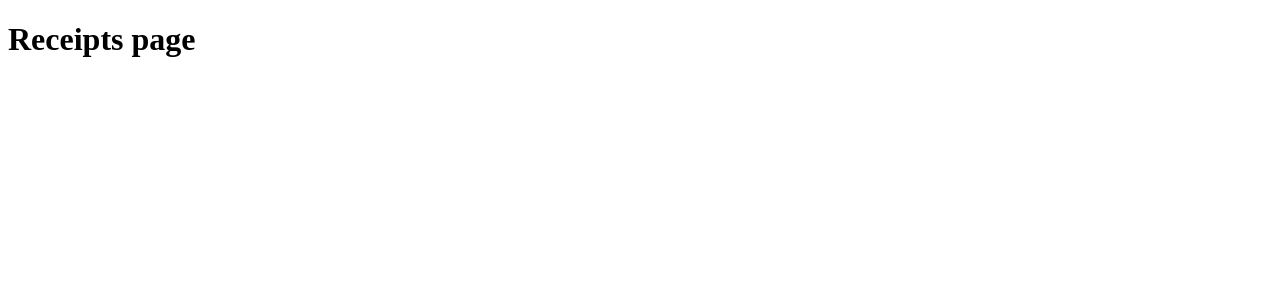
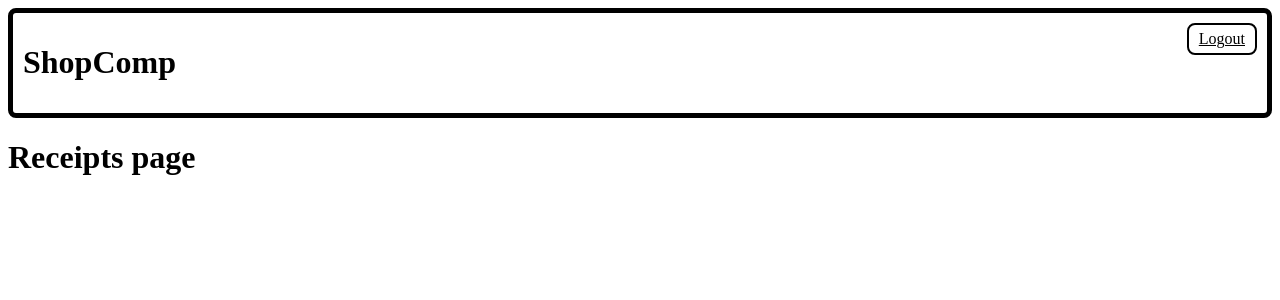
Before and after one commit to Software-Engineering-Kappa/shopcomp-frontend, a Next.js app: page /receipts in a window 1280 px wide. Shown: the top 300 px of the page. Built offline with nearby package versions, Linux system fonts and the light colour scheme.

Commit message:
made the header.tsx file and added to each page

```diff
--- a/src/app/dashboard/page.tsx
+++ b/src/app/dashboard/page.tsx
@@ -3,6 +3,7 @@
 import styles from "./page.module.css"
 import React from "react"
 import Link from "next/link"
+import Header from "../header"
 
 export default function DashboardPage() {
   const [redraw, forceRedraw] = React.useState(0)
@@ -17,10 +18,7 @@ export default function DashboardPage() {
     <div>
       <main>
         <h4 className={styles.pageHeader}>Dashboard page</h4>
-        <div className={styles.header}>
-          <Link href="/dashboard" className={styles.shopCompTitle}><h1>ShopComp</h1></Link>
-          <Link href="/" className={styles.logoutButton}>Logout</Link>
-        </div>
+        <Header />
         <h4 className={styles.sectionHeader}>Highlight Statistics</h4>
         <div className={styles.statsContainer}>
           <div className={styles.statItem}>
--- /dev/null
+++ b/src/app/header.module.css
@@ -0,0 +1,31 @@
+.header {
+    display: flex;
+    /* flex-direction: row; */
+    justify-content: space-between;
+    border-radius: 8px;
+    align-items: flex-start;
+    padding: 10px;
+    border: 5px solid black;
+  }
+
+  .shopCompTitle {
+    cursor: pointer;
+    text-decoration: none;
+    color: inherit;
+  }
+
+  .logoutButton {
+    margin-top: 0;
+    padding: 5px 10px;
+    text-decoration: underline;
+    text-decoration-thickness: 1px;
+    border: 2px solid black;
+    border-radius: 8px;
+    cursor: pointer;
+    display: inline-block;
+    color: inherit;
+  }
+
+  .logoutButton:hover {
+    background-color: #ffc0c0;
+  }
--- a/src/app/header.tsx
+++ b/src/app/header.tsx
@@ -0,0 +1,11 @@
+import Link from "next/link";
+import styles from "./header.module.css";
+
+export default function Header() {
+    return (
+        <div className={styles.header}>
+            <Link href="/dashboard" className={styles.shopCompTitle}><h1>ShopComp</h1></Link>
+            <Link href="/" className={styles.logoutButton}>Logout</Link>
+        </div>
+    )
+}
--- a/src/app/purchases/page.tsx
+++ b/src/app/purchases/page.tsx
@@ -2,12 +2,14 @@
 
 import styles from "./page.module.css"
 import React from "react"
+import Header from "../header"
 
 
 export default function PurchasesPage() {
   return (
     <div>
       <main>
+        <Header />
         <h1>Stores page</h1>
       </main>
     </div>
--- a/src/app/receipts/page.tsx
+++ b/src/app/receipts/page.tsx
@@ -2,12 +2,14 @@
 
 import styles from "./page.module.css"
 import React from "react"
+import Header from "../header"
 
 
 export default function ReceiptsPage() {
   return (
     <div>
       <main>
+        <Header />
         <h1>Receipts page</h1>
       </main>
     </div>
--- a/src/app/shopping-lists/page.tsx
+++ b/src/app/shopping-lists/page.tsx
@@ -2,12 +2,14 @@
 
 import styles from "./page.module.css"
 import React from "react"
+import Header from "../header"
 
 
 export default function ShoppingListsPage() {
   return (
     <div>
       <main>
+        <Header />
         <h1>Shopping list page</h1>
       </main>
     </div>
--- a/src/app/stores/page.tsx
+++ b/src/app/stores/page.tsx
@@ -2,12 +2,15 @@
 
 import styles from "./page.module.css"
 import React from "react"
+import Header from "../header"
+
 
 
 export default function StoresPage() {
   return (
     <div>
       <main>
+        <Header />
         <h1>Stores page</h1>
       </main>
     </div>
```
